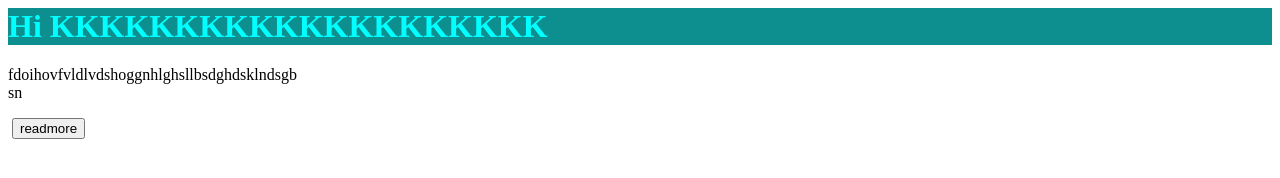
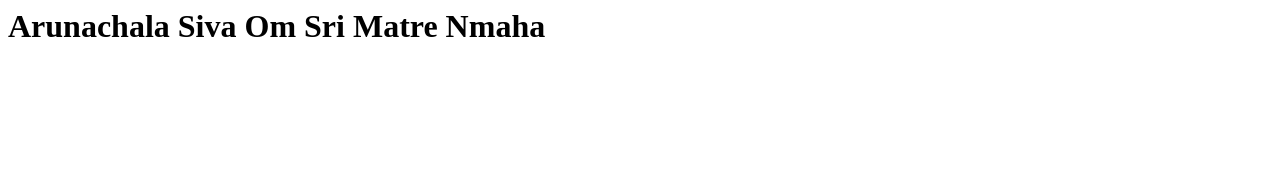
Before and after one commit to pavanDeveloperkr/srimatrenamha.com, a plain HTML site: page index.html in a window 1280 px wide. Drawn offline with Linux system fonts and the light colour scheme.

Commit message:
Update index.html

```diff
--- a/index.html
+++ b/index.html
@@ -3,9 +3,6 @@
         <title>HI KR Foundation</title>
     </head>
     <body>
-        <h1 style="color: aqua; background-color: rgb(13, 143, 143);">Hi KKKKKKKKKKKKKKKKKKKK</h1>
-       <p>fdoihovfvldlvdshoggnhlghsllbsdghdsklndsgb<br>sn</p>
-       <img src="images/PK.avif" alt="" />
-       <button>readmore</button>
+       <h1>Arunachala Siva Om Sri Matre Nmaha</h1>
     </body>
 </html>
```
